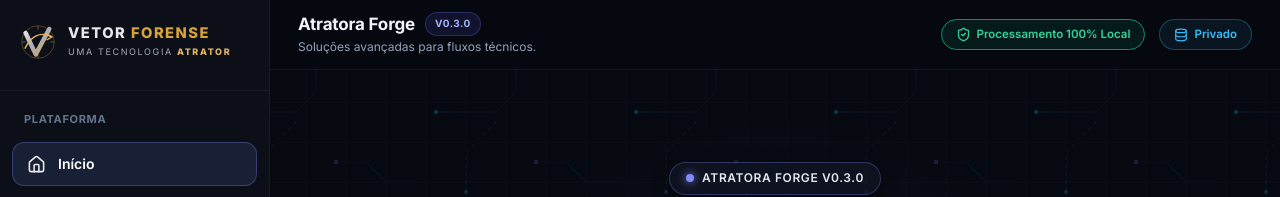
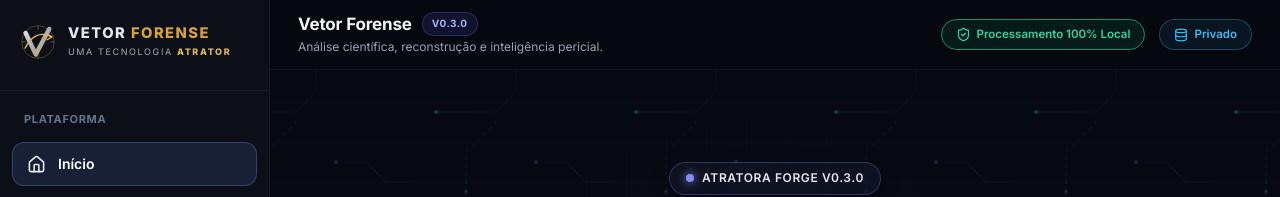
Before and after one commit to antoniomoraes85/atratora-forge, a React (Vite) app: page / in a window 1280 px wide. Shown: the top 197 px of the page. Built offline with nearby package versions, Linux system fonts and the light colour scheme.

Commit message:
refactor(brand): alinhar src/components/layout/Header.tsx a Vetor Forense / ATRATOR

```diff
--- a/src/components/layout/Header.tsx
+++ b/src/components/layout/Header.tsx
@@ -9,8 +9,8 @@
 
 export const Header: React.FC<HeaderProps> = ({
   onToggleSidebar,
-  title = 'Atratora Forge',
-  subtitle = 'Soluções avançadas para fluxos técnicos.',
+  title = 'Vetor Forense',
+  subtitle = 'Análise científica, reconstrução e inteligência pericial.',
 }) => {
   return (
     <header
```
